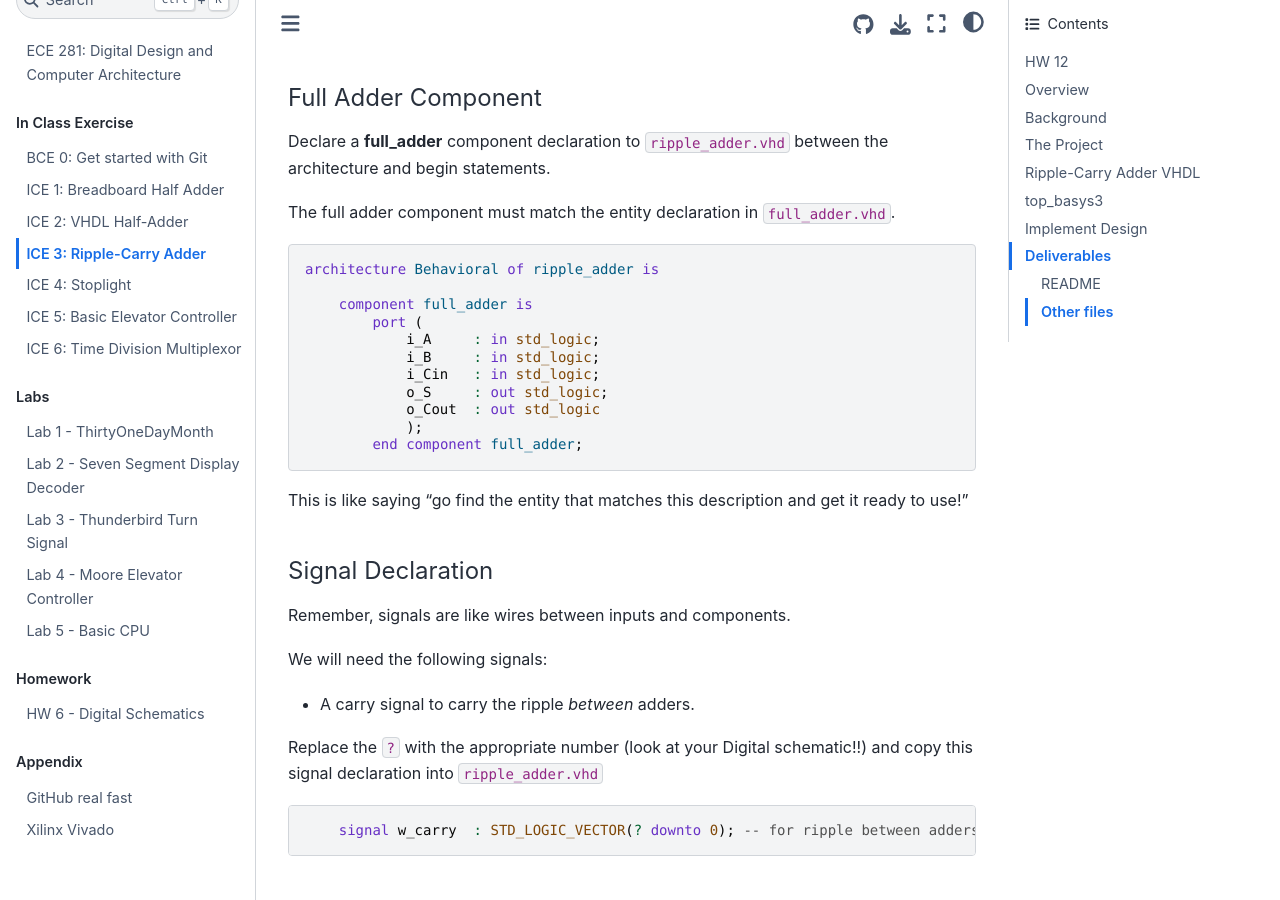
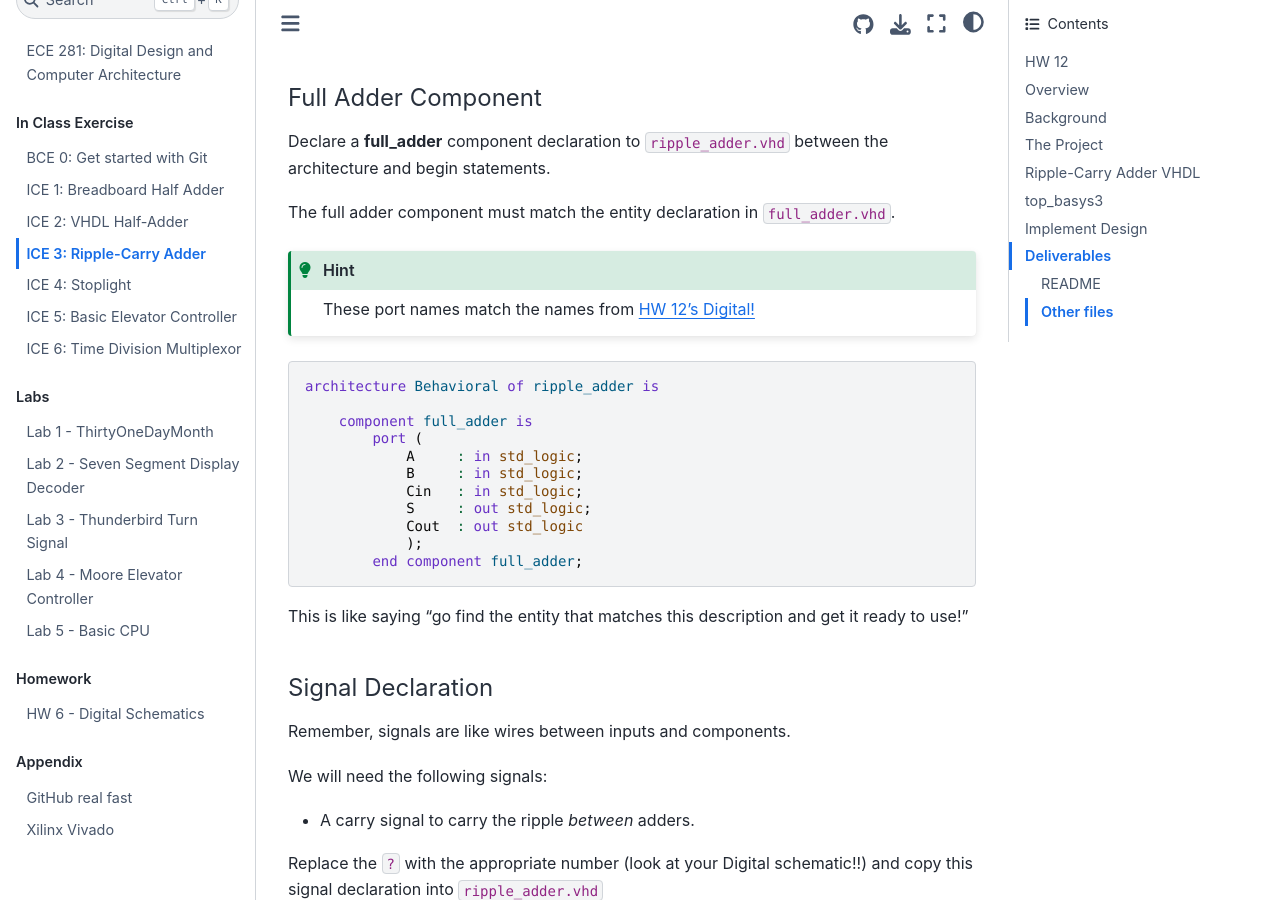
Before and after one commit to USAFA-ECE/ece281-book, a Jupyter Book: the page built from book/ICE/ICE3.md, in a window 1280 px wide and 900 px high, scrolled down 4641 px. Built offline with Jupyter Book 1.0.4 settings and Sphinx 7.4.7 and the Sphinx Book theme 1.1.4, drawn with Linux system fonts in a browser that asks for light colours.

Commit message:
Fix i_A typo to match HDL template

````diff
--- a/book/ICE/ICE3.md
+++ b/book/ICE/ICE3.md
@@ -163,16 +163,20 @@ Declare a **full_adder** component declaration to `ripple_adder.vhd` between the
 
 The full adder component must match the entity declaration in `full_adder.vhd`.
 
+```{hint}
+These port names match the names from [HW 12's Digital!](../HW/HW12.md)
+```
+
 ```vhdl
 architecture Behavioral of ripple_adder is
 
     component full_adder is
         port (
-            i_A     : in std_logic;
-            i_B     : in std_logic;
-            i_Cin   : in std_logic;
-            o_S     : out std_logic;
-            o_Cout  : out std_logic
+            A     : in std_logic;
+            B     : in std_logic;
+            Cin   : in std_logic;
+            S     : out std_logic;
+            Cout  : out std_logic
             );
         end component full_adder;
 ```
````
